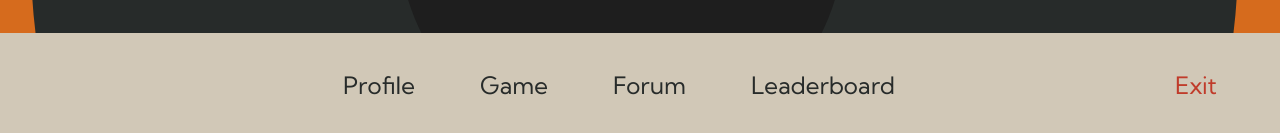
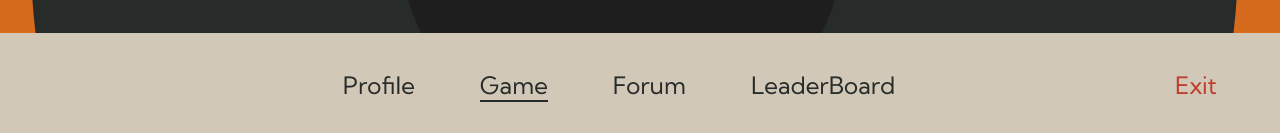
Before and after one commit to SashaLevkovich/middle.SandwormRampageTeam.praktikum.yandex, a React (Vite) app in the folder packages/client/: page / in a window 1280 px wide. Shown: the part 664-797 px from the top of the page. Built offline with nearby package versions, Linux system fonts and the light colour scheme.

Commit message:
navbar active tab

```diff
--- a/packages/client/src/components/Navbar/Navbar.module.scss
+++ b/packages/client/src/components/Navbar/Navbar.module.scss
@@ -30,6 +30,10 @@
   border-bottom: 0px solid #272b2a;
 }
 
+.tabActive {
+  border-bottom: 2px solid #272b2a;
+}
+
 .tab:hover {
   border-bottom: 2px solid #272b2a;
   transition: border-bottom ease 0.1s;
--- a/packages/client/src/components/Navbar/Navbar.tsx
+++ b/packages/client/src/components/Navbar/Navbar.tsx
@@ -1,6 +1,7 @@
-import { FC } from 'react'
+import { FC, useState } from 'react'
 import { Link } from 'react-router-dom'
 import classes from './Navbar.module.scss'
+import { items } from './constants'
 
 /**
  *
@@ -9,29 +10,27 @@ import classes from './Navbar.module.scss'
  */
 
 export const Navbar: FC<{ isAuth?: boolean }> = ({ isAuth = true }) => {
+  const [currentTab, setCurrentTab] = useState('game')
+
+  function onClick(tab: string) {
+    setCurrentTab(tab)
+  }
+
   return (
     <nav className={classes.navbarWrapper}>
       <ul className={classes.navbarList}>
-        <li>
-          <Link className={classes.tab} to="/profile">
-            Profile
-          </Link>
-        </li>
-        <li>
-          <Link className={classes.tab} to="/">
-            Game
-          </Link>
-        </li>
-        <li>
-          <Link className={classes.tab} to="/forum">
-            Forum
-          </Link>
-        </li>
-        <li>
-          <Link className={classes.tab} to="/leaderboard">
-            Leaderboard
-          </Link>
-        </li>
+        {items.map(item => (
+          <li key={item.key}>
+            <Link
+              onClick={() => onClick(item.key)}
+              className={`${classes.tab} ${
+                currentTab === item.key ? classes.tabActive : ''
+              }`}
+              to={item.link}>
+              {item.text}
+            </Link>
+          </li>
+        ))}
       </ul>
 
       {isAuth ? (
--- /dev/null
+++ b/packages/client/src/components/Navbar/constants.ts
@@ -0,0 +1,22 @@
+export const items = [
+  {
+    link: '/profile',
+    key: 'profile',
+    text: 'Profile',
+  },
+  {
+    link: '/',
+    key: 'game',
+    text: 'Game',
+  },
+  {
+    link: '/forum',
+    key: 'forum',
+    text: 'Forum',
+  },
+  {
+    link: '/leaderboard',
+    key: 'leaderboard',
+    text: 'LeaderBoard',
+  },
+]
```
